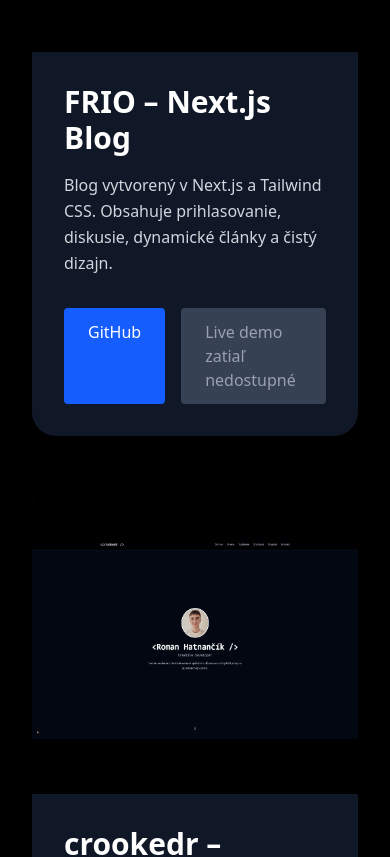
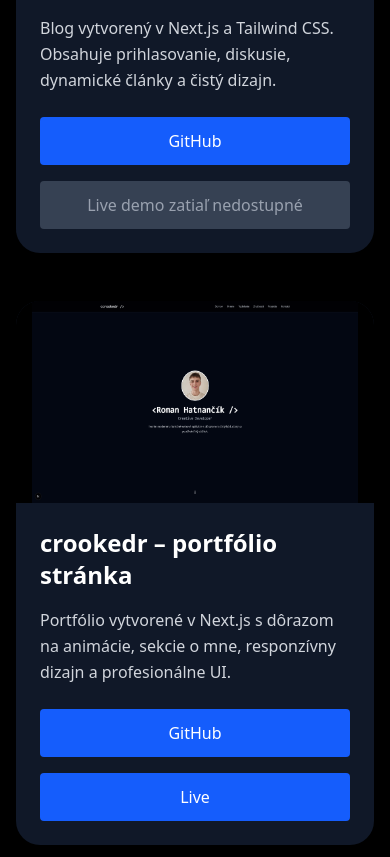
Before and after one commit to crookedr/aboutme, a Next.js app: page / in a window 390 px wide. Shown: the part 4086-4943 px from the top of the page. Built offline with nearby package versions, Linux system fonts and the light colour scheme.

Commit message:
Update Projects.tsx

```diff
--- a/src/app/components/Projects.tsx
+++ b/src/app/components/Projects.tsx
@@ -38,18 +38,18 @@
   return (
     <section
       id="projects"
-      className="scroll-mt-20 min-h-screen px-8 py-32 bg-black text-white flex flex-col items-center"
+      className="scroll-mt-20 min-h-screen px-4 sm:px-8 py-32 bg-black text-white flex flex-col items-center"
     >
       <h2 className="text-4xl font-bold mb-16 text-center">Projekty</h2>
 
-      <div className="grid grid-cols-1 sm:grid-cols-2 lg:grid-cols-3 gap-12 max-w-[1600px] w-full items-stretch">
+      <div className="grid grid-cols-1 sm:grid-cols-2 lg:grid-cols-3 gap-12 max-w-[1600px] w-full items-stretch justify-center">
         {projects.map((project, index) => (
           <div
             key={index}
-            className="bg-gray-900 rounded-3xl overflow-hidden shadow-xl hover:shadow-2xl hover:scale-[1.015] transition-all duration-300 flex flex-col w-full max-w-[500px]"
+            className="bg-gray-900 rounded-3xl overflow-hidden shadow-xl hover:shadow-2xl hover:scale-[1.015] transition-all duration-300 flex flex-col w-full max-w-[500px] mx-auto"
           >
             <div
-              className="w-full h-[310px] bg-black cursor-zoom-in"
+              className="w-full bg-black cursor-zoom-in"
               onClick={() => setSelectedImage(project.image)}
             >
               <Image
@@ -57,22 +57,26 @@
                 alt={project.title}
                 width={800}
                 height={500}
-                className="w-full h-full object-contain"
+                className="w-full object-contain aspect-video"
               />
             </div>
-            <div className="p-8 flex flex-col justify-between flex-1">
+
+            <div className="p-6 sm:p-8 flex flex-col justify-between flex-1 gap-6">
               <div>
-                <h3 className="text-3xl font-semibold mb-4 text-white">{project.title}</h3>
-                <p className="text-gray-300 mb-8 text-base leading-relaxed line-clamp-4">
+                <h3 className="text-2xl sm:text-3xl font-semibold mb-4 text-white">
+                  {project.title}
+                </h3>
+                <p className="text-gray-300 text-base leading-relaxed">
                   {project.description}
                 </p>
               </div>
-              <div className="flex gap-4">
+
+              <div className="flex flex-wrap gap-4 justify-center sm:justify-start">
                 {project.github && (
                   <a
                     href={project.github}
                     target="_blank"
-                    className="bg-blue-600 hover:bg-blue-700 text-white py-3 px-6 rounded text-base font-medium transition-colors"
+                    className="bg-blue-600 hover:bg-blue-700 text-white py-3 px-6 rounded text-base font-medium transition-colors w-full sm:w-auto text-center"
                   >
                     GitHub
                   </a>
@@ -82,12 +86,12 @@
                   <a
                     href={project.demo}
                     target="_blank"
-                    className="bg-blue-600 hover:bg-blue-700 text-white py-3 px-6 rounded text-base font-medium transition-colors"
+                    className="bg-blue-600 hover:bg-blue-700 text-white py-3 px-6 rounded text-base font-medium transition-colors w-full sm:w-auto text-center"
                   >
                     Live
                   </a>
                 ) : (
-                  <span className="bg-gray-700 text-gray-400 py-3 px-6 rounded text-base">
+                  <span className="bg-gray-700 text-gray-400 py-3 px-6 rounded text-base w-full sm:w-auto text-center">
                     {project.demo}
                   </span>
                 )}
```
Lines whose indentation alone changed are shown as unchanged.
